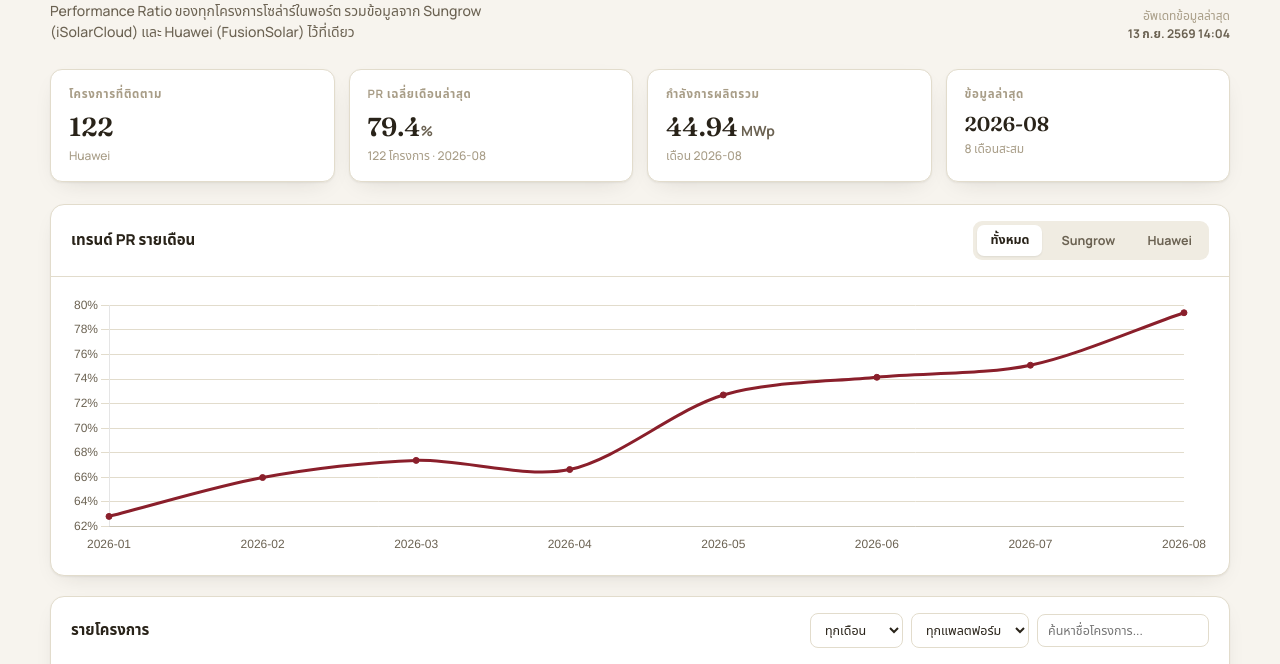
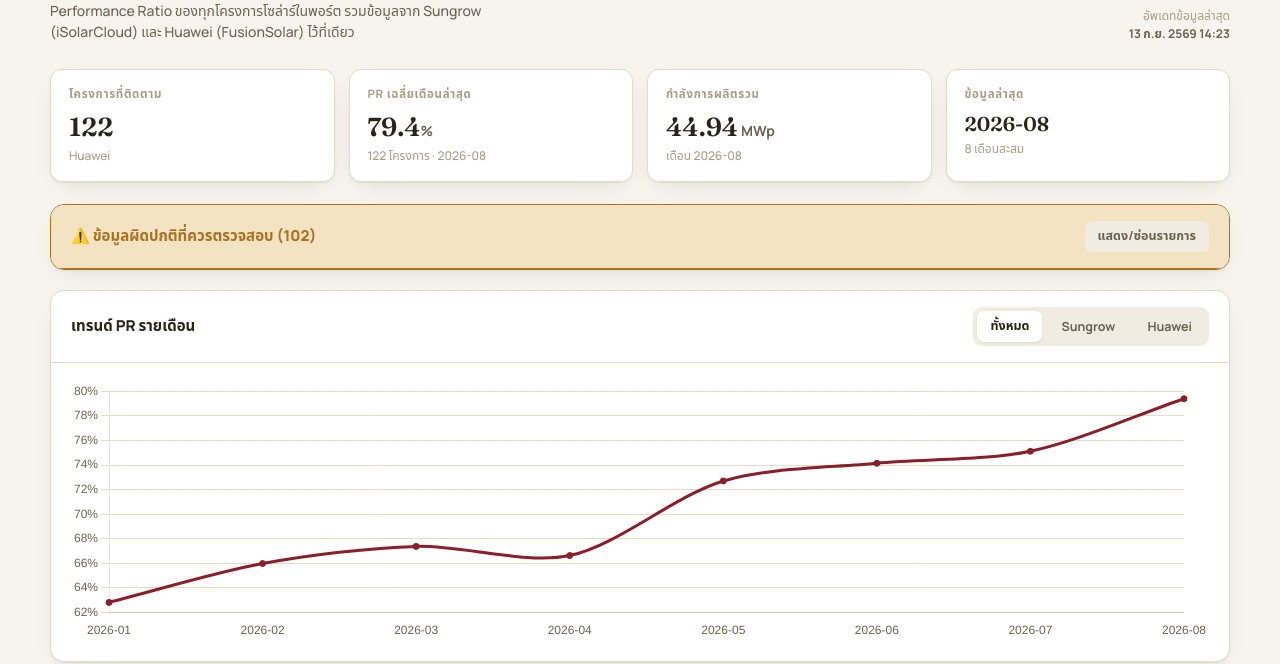
Before and after one commit to pakkanon1/solar-pr-dashboard, a plain HTML site: page index.html in a window 1280 px wide. Shown: the part 68-732 px from the top of the page. Drawn offline with nearby package versions, Linux system fonts and the light colour scheme.

Commit message:
Update PR data — 2026-09-13 21:23

```diff
--- a/index.html
+++ b/index.html
@@ -102,6 +102,10 @@
   }
   .panel-head h2{ font-size:15px; font-weight:800; margin:0; }
   .panel-body{ padding:18px 20px 20px; }
+  #anomaly-panel{ border-color:var(--warn); }
+  #anomaly-panel .panel-head{ background:var(--warn-soft); border-bottom-color:var(--warn); }
+  #anomaly-panel .panel-head h2{ color:var(--warn); }
+  .pill-nodata{ background:var(--surface-2); color:var(--text-faint); }
 
   .tabs{ display:flex; gap:6px; background:var(--surface-2); padding:4px; border-radius:9px; }
   .tab{ font-family:inherit; cursor:pointer; border:none; background:transparent; padding:6px 13px; border-radius:7px;
@@ -189,6 +193,29 @@
     </div>
   </div>
 
+  <div class="panel" id="anomaly-panel" style="display:none;">
+    <div class="panel-head">
+      <h2>⚠️ ข้อมูลผิดปกติที่ควรตรวจสอบ</h2>
+      <button class="tab" id="anomaly-toggle" style="background:var(--surface-2);">แสดง/ซ่อนรายการ</button>
+    </div>
+    <div class="panel-body" id="anomaly-body" style="display:none;">
+      <div class="table-scroll">
+        <table>
+          <thead>
+            <tr>
+              <th>โครงการ</th>
+              <th>แพลตฟอร์ม</th>
+              <th>เดือน</th>
+              <th style="text-align:right;">PR%</th>
+              <th>สาเหตุที่แจ้งเตือน</th>
+            </tr>
+          </thead>
+          <tbody id="anomaly-body-rows"></tbody>
+        </table>
+      </div>
+    </div>
+  </div>
+
   <div class="panel">
     <div class="panel-head">
       <h2>เทรนด์ PR รายเดือน</h2>
@@ -258,10 +285,59 @@
   var chartPlatformFilter = "all";
   var sortState = { key: "monthlyPR", dir: "desc" };
 
-  function statusFor(pr){
+  function isNoData(rec){
+    return /no\s*data/i.test(rec.status || "");
+  }
+
+  function statusFor(rec){
+    if (isNoData(rec)) return { label: "ไม่มีข้อมูล", cls: "pill-nodata" };
+    var pr = rec.monthlyPR;
     if (pr < THRESH.bad) return { label: "ผิดปกติ", cls: "pill-bad" };
     if (pr < THRESH.warn) return { label: "ต่ำ", cls: "pill-warn" };
     return { label: "ปกติ", cls: "pill-good" };
+  }
+
+  function findAnomalies(){
+    var out = [];
+    records.forEach(function(r){
+      if (isNoData(r)){
+        out.push({ rec: r, reason: "ไม่มีข้อมูลจากต้นทาง (No data)" });
+      } else if (r.monthlyPR > 100) {
+        out.push({ rec: r, reason: "PR เกิน 100% (ผิดหลักการ PR ปกติ — ควรตรวจสอบข้อมูลดิบ)" });
+      } else if (r.monthlyPR < 0) {
+        out.push({ rec: r, reason: "PR ติดลบ (ค่าผิดปกติ)" });
+      }
+    });
+    // เดือนล่าสุดก่อน แล้วชื่อโครงการ
+    out.sort(function(a,b){
+      if (a.rec.yearMonth !== b.rec.yearMonth) return a.rec.yearMonth < b.rec.yearMonth ? 1 : -1;
+      return a.rec.plant.localeCompare(b.rec.plant);
+    });
+    return out;
+  }
+
+  function renderAnomalies(){
+    var anomalies = findAnomalies();
+    var panel = document.getElementById("anomaly-panel");
+    if (!anomalies.length){
+      panel.style.display = "none";
+      return;
+    }
+    panel.style.display = "block";
+    var heading = panel.querySelector(".panel-head h2");
+    heading.textContent = "⚠️ ข้อมูลผิดปกติที่ควรตรวจสอบ (" + anomalies.length + ")";
+    var body = document.getElementById("anomaly-body-rows");
+    body.innerHTML = anomalies.map(function(a){
+      var r = a.rec;
+      var pill = r.platform === "Sungrow" ? "pill-sungrow" : "pill-huawei";
+      return "<tr>" +
+        '<td class="plant">' + escapeHtml(r.plant) + "</td>" +
+        '<td><span class="pill ' + pill + '">' + r.platform + "</span></td>" +
+        '<td class="num">' + r.yearMonth + "</td>" +
+        '<td class="num">' + (isNoData(r) ? "–" : r.monthlyPR.toFixed(1) + "%") + "</td>" +
+        "<td>" + escapeHtml(a.reason) + "</td>" +
+        "</tr>";
+    }).join("");
   }
 
   var chart = null;
@@ -410,7 +486,7 @@
     var body = document.getElementById("table-body");
     body.innerHTML = rows.map(function(r){
       var pill = r.platform === "Sungrow" ? "pill-sungrow" : "pill-huawei";
-      var st = statusFor(r.monthlyPR);
+      var st = statusFor(r);
       var prev = prevMonthPR(r);
       var trendHtml = "";
       if (prev != null){
@@ -439,6 +515,7 @@
   function render(){
     fillMonthFilter();
     renderStats();
+    renderAnomalies();
     try {
       renderChart();
     } catch (e) {
@@ -448,6 +525,11 @@
     }
     renderTable();
   }
+
+  document.getElementById("anomaly-toggle").addEventListener("click", function(){
+    var body = document.getElementById("anomaly-body");
+    body.style.display = body.style.display === "none" ? "block" : "none";
+  });
 
   document.querySelectorAll("#chart-platform-tabs .tab").forEach(function(btn){
     btn.addEventListener("click", function(){
```
Also changed, not shown: data.json.
